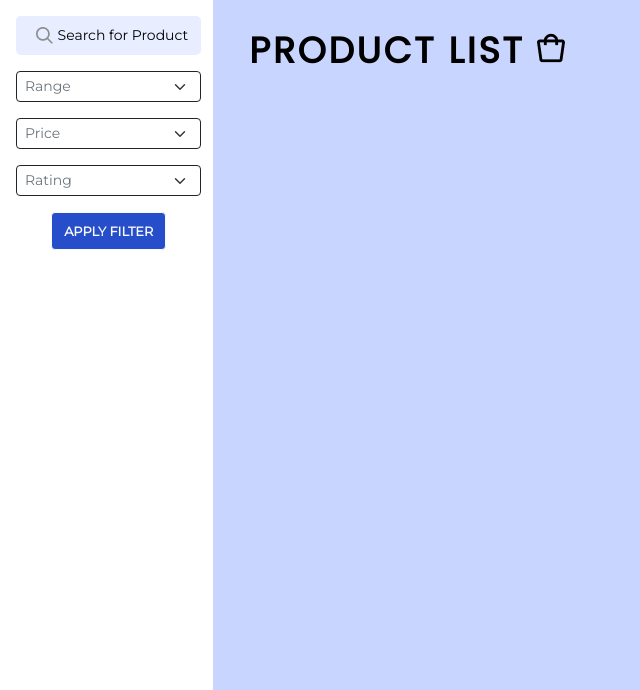
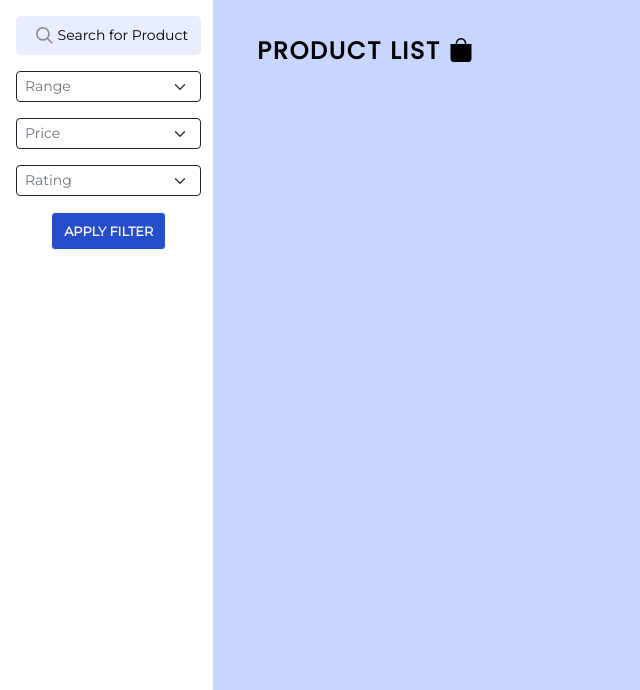
Before and after one commit to ShameemudheenMP/BoroKaro, a Django app: page / in a window 1280 px wide. Shown: the part 110-800 px from the top of the page, without its empty margins (0-640 px from the left). Run offline with Django 4.2, Linux system fonts and the light colour scheme; data that the repository does not hold is empty; some libraries are stand-ins or nearby versions.

Commit message:
Home page small modification in alignment

```diff
--- a/Borokaro/main/static/css/styles.css
+++ b/Borokaro/main/static/css/styles.css
@@ -127,8 +127,7 @@ header {
 .main-heading {
     font-family: 'Poppins';
     font-style: normal;
-    font-weight: 700;
-    font-size: 36px;
+    /* font-weight: 700; */
     line-height: 54px;
     letter-spacing: 0.075em;
 
--- a/Borokaro/main/templates/main/home.html
+++ b/Borokaro/main/templates/main/home.html
@@ -40,25 +40,25 @@
         </div>
     </div>
     <div class="col-xl-10 col-md-9 col-sm-8 col-xs-12 body-right">
-        <div class="heading ps-4 mt-4">
+        <div class="heading mt-4 ps-4 ms-2">
             <!-- PRODUCT LIST ENN VERUTHE KODUTHATHA, PINNE ORU DIVASAM PRODUCTS NEAR YOU AAKKENAM-->
-            <h2 class="main-heading">PRODUCT LIST <img class="prod-icon" src="{% static 'Assets/product-icon.png' %}"
-                    alt="prod-icon"></h2>
+            <h4 class="main-heading fw-bold">PRODUCT LIST <i class="bi bi-bag-fill"></i></h4>
         </div>
-
-        <div class="d-flex justify-content-evenly flex-wrap">
+        <div class="d-flex flex-wrap ps-4">
             {% for product in products %}
-            <div class="product text-decoration-none mb-5">
-                <div class="card pt-2" style="width: 21rem;">
-                    <a href="/product/{{ product.id }}" class="text-center p-2">
-                        <img src="{{ product.p_image1.url }}" class="card-img-home" alt="Product1">
+            <div class="p-2">
+                <div class="product text-decoration-none mb-2">
+                    <div class="card pt-2 d-flex flex-column shadow" style="width: 15rem; height: 350px; border-radius: 0.5rem">
+                        <a href="/product/{{ product.id }}" class="text-center p-2" style="width: 15em; height: 150px;">
+                            <img src="{{ product.p_image1.url }}" class="card-img-home w-100 h-100 rounded" alt="ProductImage" style="object-fit: contain ;">
                         </a>
-                    <div class="card-body d-flex flex-column">
+                        <div class="card-body d-flex justify-content-between flex-column">
+                            <div class="d-flex justify-content-between flex-column">
                                 <div class="topdisp">
                                     {% if not product.status %}
-                                <h6 class="available fw-bold float-start">Available Now</h6>
+                                    <h6 class="available fw-bold float-start" style="font-size: 13px;">Available Now</h6>
                                     {% else %}
-                                <h6 class="available fw-bold float-start" style="color:red">Not Available</h6>
+                                    <h6 class="available fw-bold float-start" style="color:red; font-size: 13px;">Not Available</h6>
                                     {% endif %}
                                     <div class="star-rating float-end text-center">
                                         <div class="rating-value float-start ms-2">
@@ -67,17 +67,22 @@
                                         <img src="{% static 'Assets/star.png' %}" alt="star" class="float-start mt-1 ms-1">
                                     </div>
                                 </div>
-                        <h5 class="card-title prod-name fw-bold mt-2 text-dark">{{ product.p_name }}</h5>
-                        <h6 class="fw-bold text-dark">Location</h6>
-                        <div class="mt-3 text-dark">
-                            <h6 class="fw-bold float-start"><i class="fa fa-rupee"></i> {{ product.p_rate }}/day</h6>
-                            <img src="{% static 'Assets/heart-icon.png' %}" class="float-end heart-rating" alt="whichlisticond">
+                                <h5 class="card-title prod-name fw-bold text-dark mt-1" style="font-size: 18px;">{{ product.p_name }}</h5>
+                                <h6 class="fw-bold text-dark" style="font-size: 16px;">Location</h6>
+                            </div>
+
+                            <div class="mt-2 text-dark">
+                                <h6 class="fw-bold float-start"><i class="fa fa-rupee"></i> {{ product.p_rate }}/day
+                                </h6>
+                                <img src="{% static 'Assets/heart-icon.png' %}" class="float-end heart-rating"
+                                    alt="whichlisticond">
                             </div>
                         </div>
                     </div>
                 </div>
+            </div>
+
             {% endfor %}
-
         </div>
     </div>
 </div>
```
Lines whose indentation alone changed are shown as unchanged.
